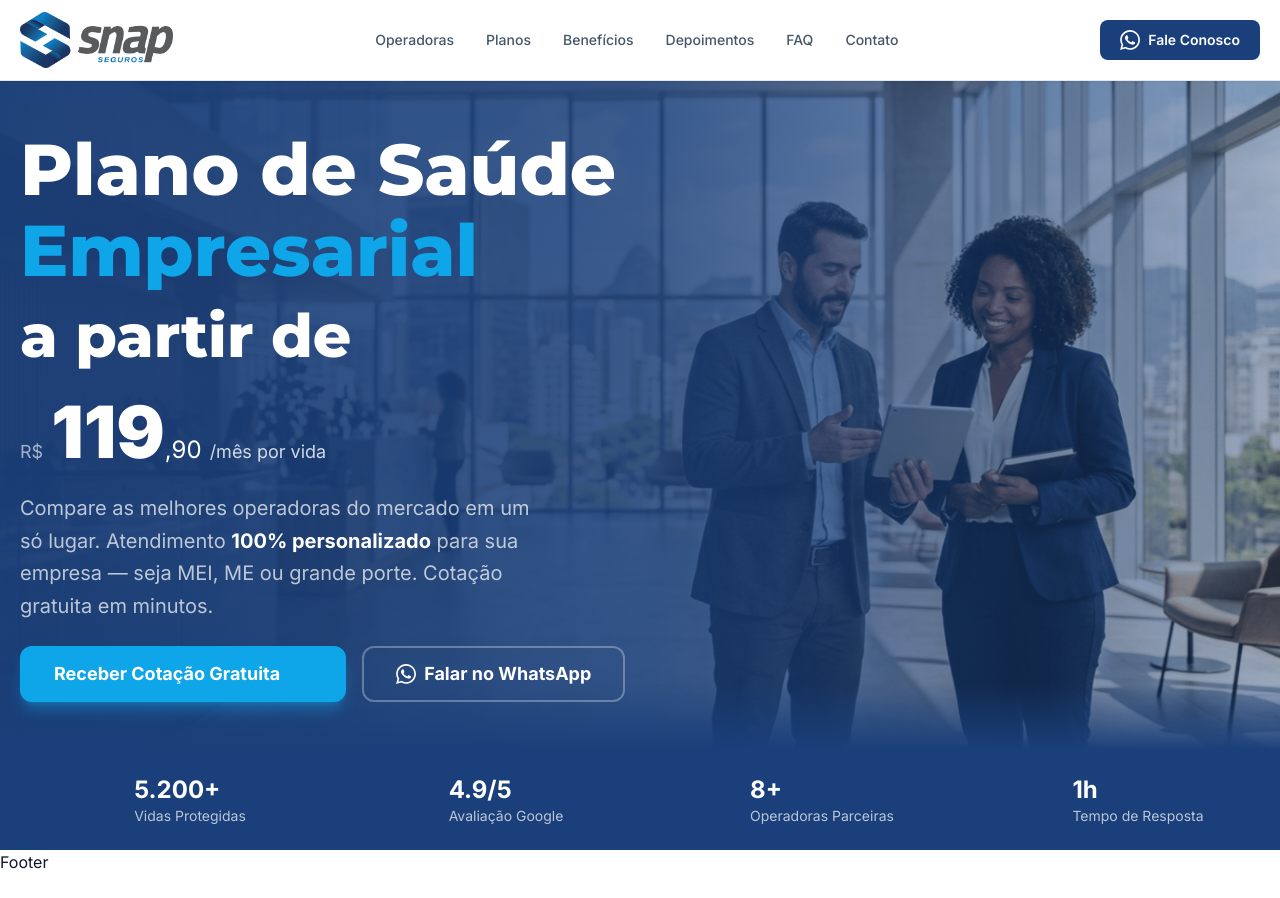
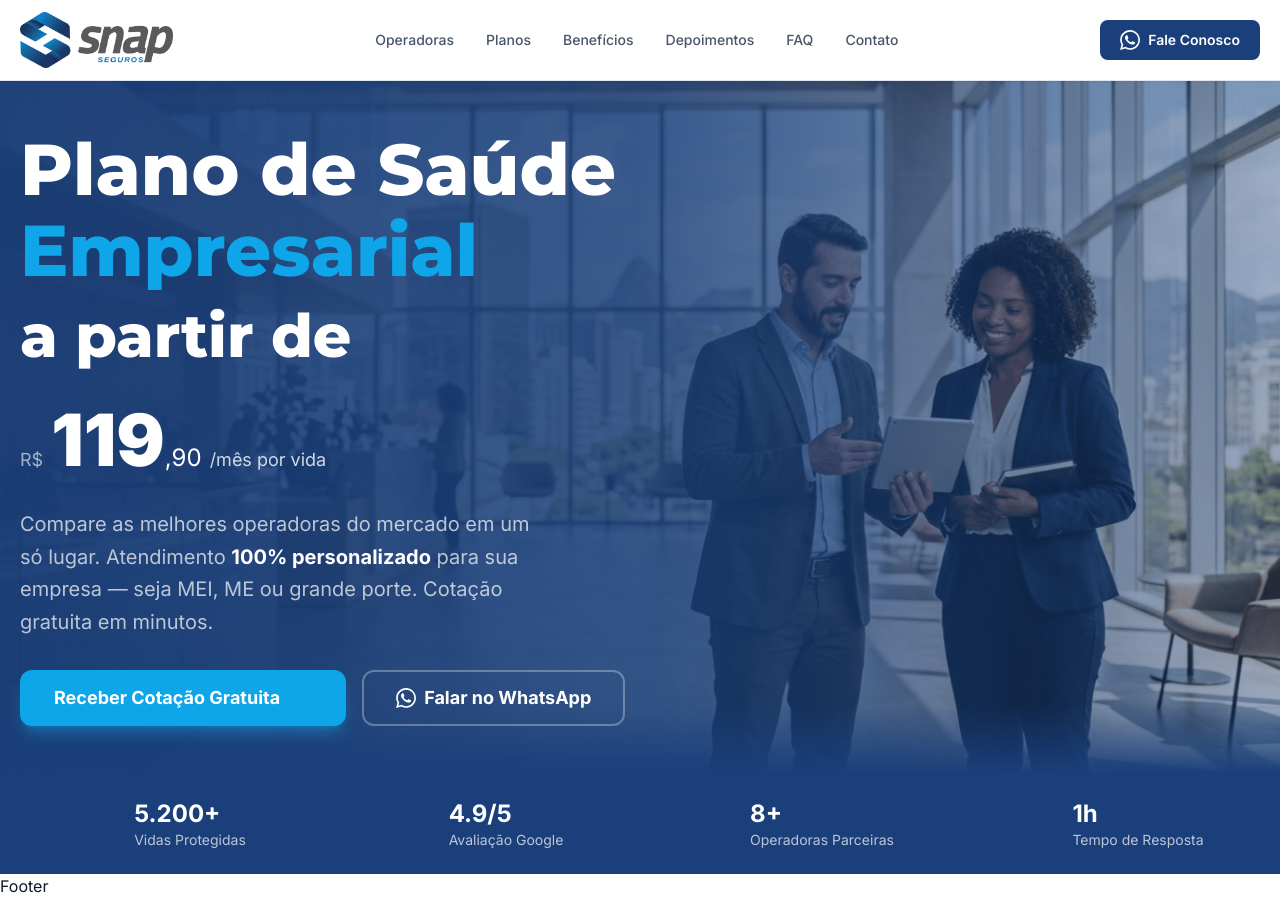
Before and after one commit to levyprado/snap-seguros, a Next.js app: page / in a window 1280 px wide. Before the commit the page ends 874 px from the top, so only its background shows below. Built offline with nearby package versions, Linux system fonts and the light colour scheme; some icons are missing.

Commit message:
style: refine hero content gap

```diff
--- a/src/components/sections/hero.tsx
+++ b/src/components/sections/hero.tsx
@@ -21,7 +21,7 @@ export default function Hero() {
         <div className='absolute inset-0 bg-linear-to-t from-primary via-transparent via-10% to-transparent' />
       </div>
       <Container className='relative flex flex-1 items-center py-12 text-primary-foreground'>
-        <div className='flex flex-col gap-4 md:gap-6'>
+        <div className='flex flex-col gap-4 md:gap-6 xl:gap-8'>
           <h1 className='font-heading text-4xl leading-[1.125] font-extrabold text-balance md:text-5xl lg:text-6xl xl:text-7xl'>
             Plano de Saúde <br />
             <span className='text-accent'>Empresarial</span>
```
